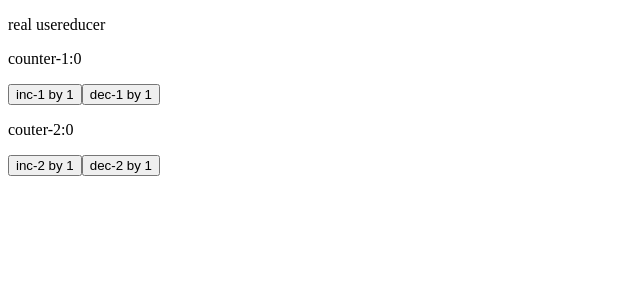
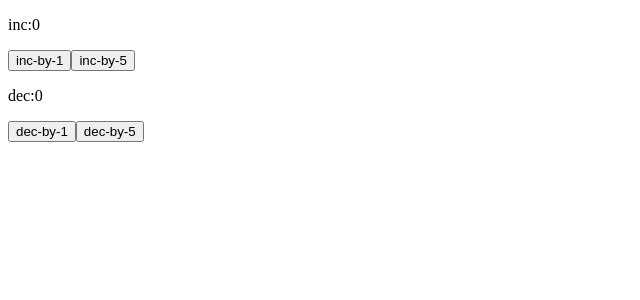
Before and after one commit to sheikhhasan124/react-js-basic, a React (Create React App) app: page / in a window 1280 px wide. Shown: the top 300 px of the page, without its empty margins (0-640 px from the left). Built offline with nearby package versions, Linux system fonts and the light colour scheme.

Commit message:
more explore usereducedr

```diff
--- a/src/UserReducerMore/local/App.js
+++ b/src/UserReducerMore/local/App.js
@@ -1,5 +1,6 @@
 import React from 'react';
 import PracticeOne from './PracticeOne';
+import PracticeThree from './PracticeThree';
 import PracticeTwo from './PracticeTwo';
 
 
@@ -7,7 +8,8 @@ const App = () => {
     return (
         <div>
         {/* <PracticeOne></PracticeOne> */}
-        <PracticeTwo/>
+        {/* <PracticeTwo/> */}
+        <PracticeThree/>
         </div>
     );
 };
--- /dev/null
+++ b/src/UserReducerMore/local/PracticeThree.js
@@ -0,0 +1,31 @@
+import React, { useReducer } from 'react';
+
+const initialValue={
+    counter:0
+}
+const reducer=(state,action)=>{
+     switch(action.type){
+         case 'inc':
+             return {counter: state.counter + action.value}
+         case 'dec':
+              return {counter:state.counter - action.value}
+          default:
+              return state
+     }
+}
+
+const PracticeThree = () => {
+    const [count,dispatch]=useReducer(reducer,initialValue)
+    return (
+        <div>
+            <p>inc:{count.counter}</p>
+            <button onClick={()=>dispatch({type:'inc',value:1})}>inc-by-1</button>
+            <button onClick={()=>dispatch({type:'inc',value:5})}>inc-by-5</button>
+            <p>dec:{count.counter}</p>
+            <button onClick={()=>dispatch({type:'dec',value:1})}>dec-by-1</button>
+            <button onClick={()=>dispatch({type:'dec',value:5})}>dec-by-5</button>
+        </div>
+    );
+};
+
+export default PracticeThree;
```
